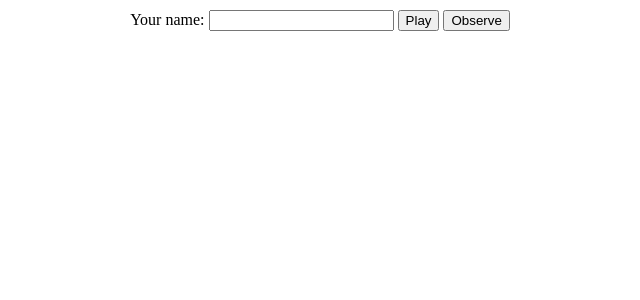
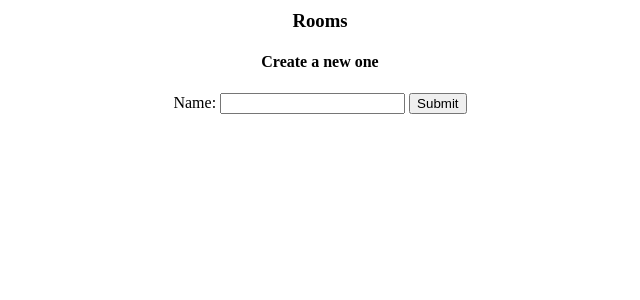
Before and after one commit to vrialland/poker-facelift, a Flask app: page / in a window 1280 px wide. Shown: the top 300 px of the page, without its empty margins (320-960 px from the left). Run offline with Flask 2, Linux system fonts and the light colour scheme; some libraries are stand-ins or nearby versions.

Commit message:
Test several rooms

```diff
--- a/server.py
+++ b/server.py
@@ -1,5 +1,10 @@
+import operator
+
 from flask import Flask
+from flask import redirect
 from flask import render_template
+from flask import request
+from flask import url_for
 from flask_socketio import SocketIO, emit
 
 from room import Room
@@ -7,8 +12,7 @@ from room import Room
 app = Flask(__name__)
 socketio = SocketIO(app, cors_allowed_origins='*')
 
-
-room = Room()
+rooms = []
 
 
 def broadcast_room(room):
@@ -60,7 +64,15 @@ def handle_reveal():
 
 @app.route('/')
 def index():
-    return render_template('index.jinja', env=app.config['ENV'])
+    return render_template('index.jinja', rooms=rooms, env=app.config['ENV'])
+
+
+@app.route('/rooms', methods=['POST'])
+def add_room():
+    name = request.form.get('name')
+    rooms.append(Room(name))
+    rooms.sort(key=operator.attrgetter('name'))
+    return redirect(url_for('index'))
 
 
 if __name__ == '__main__':
--- a/templates/index.jinja
+++ b/templates/index.jinja
@@ -9,21 +9,21 @@
     <script src="https://cdn.jsdelivr.net/npm/socket.io-client@2.3.0/dist/socket.io.js"></script>
   </head>
   <body>
-    <div id="app">
-      <h2>{{ message }}</h2>
-      <span v-if="connected">
-        <room :players="players" :observers="observers" :name="name" :finished="finished"/>
-      </span>
-      <span v-else>
-        <input-name @enter="enter"/>
-      </span>
-    </div>
+    <h3>Rooms</h3>
+      {% if rooms %}
+        <h4>Join an existing room</h4>
+        <ul>
+          {% for room in rooms %}
+            <li><a href="">{{ room.name }}</a> (👤 {{ room.players_count }} | 👀 {{ room.observers_count }})</li>
+          {% endfor %}
+        </ul>
+      {% endif %}
 
-    <script src="static/components/observers-list.js"></script>
-    <script src="static/components/players-list.js"></script>
-    <script src="static/components/vote.js"></script>
-    <script src="static/components/input-name.js"></script>
-    <script src="static/components/room.js"></script>
-    <script src="static/index.js"></script>
+      <h4>Create a new one</h4>
+      <form action="/rooms" method="post">
+        <label for="name">Name:</label>
+        <input type="text" name="name" required />
+        <input type="submit" />
+      </form>
   </body>
 </html>
```
Also changed, not shown: room.py (+10 -1 lines).
